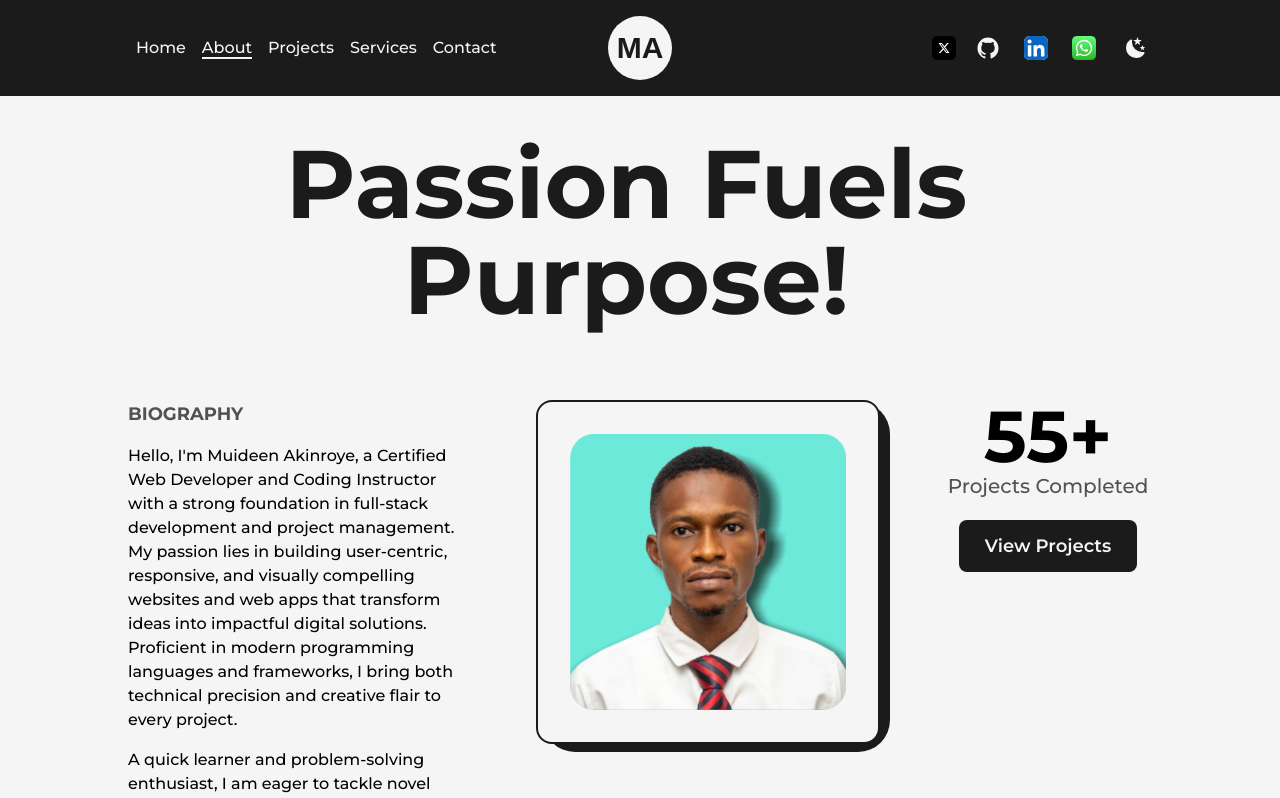
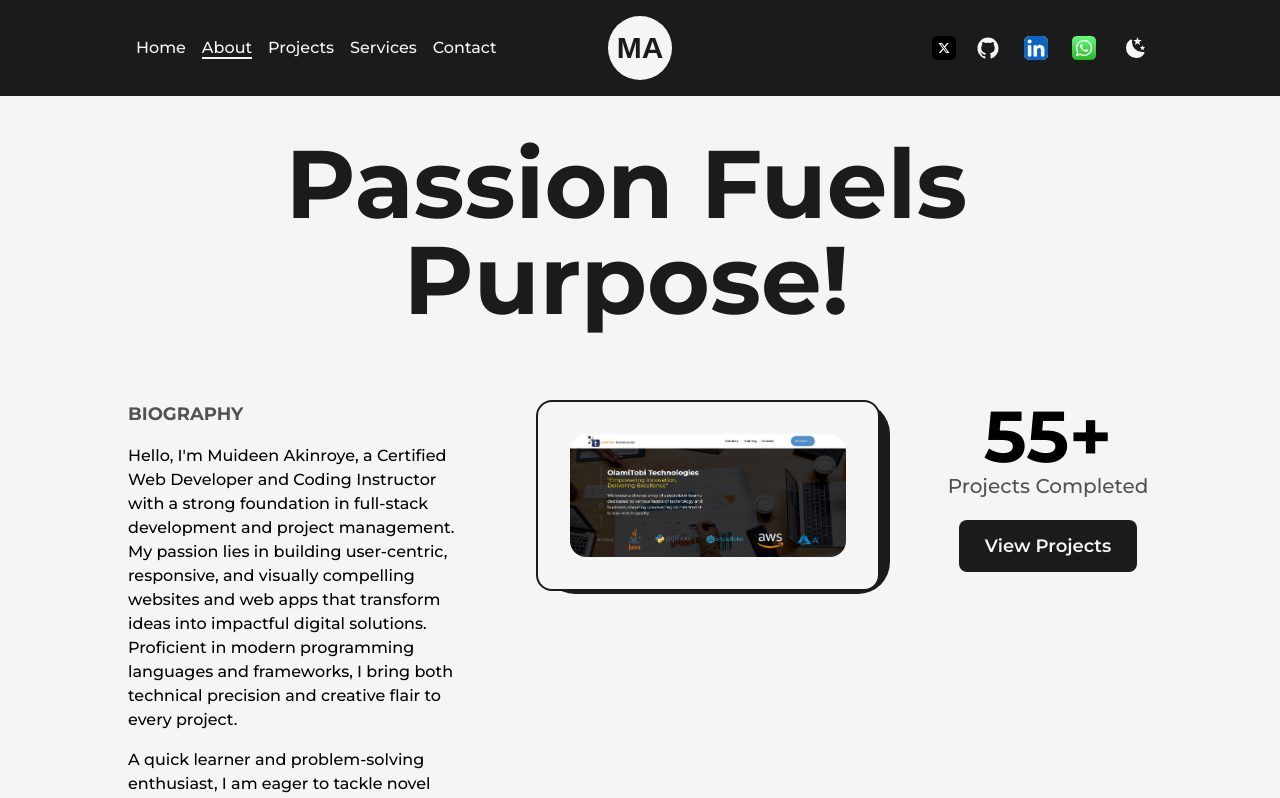
Before and after one commit to codewithmuideen/muideen-akinroye, a Next.js app: page /about in a window 1280 px wide. Shown: the top 798 px of the page. Built offline with nearby package versions, Linux system fonts and the light colour scheme.

Commit message:
Image Updated

```diff
--- a/src/pages/about.js
+++ b/src/pages/about.js
@@ -11,7 +11,8 @@ import TransitionEffect from "@/components/TransitionEffect";
 import Link from "next/link";
 
 // Use string path for public images
-const profilePic = "/images/profile/profile-pic-1.png";
+// const profilePic = "/images/profile/profile-pic-1.png";
+import profilePic from "../../public/images/projects/royeweb.jpg";
 
 const stats = [
   {
```
